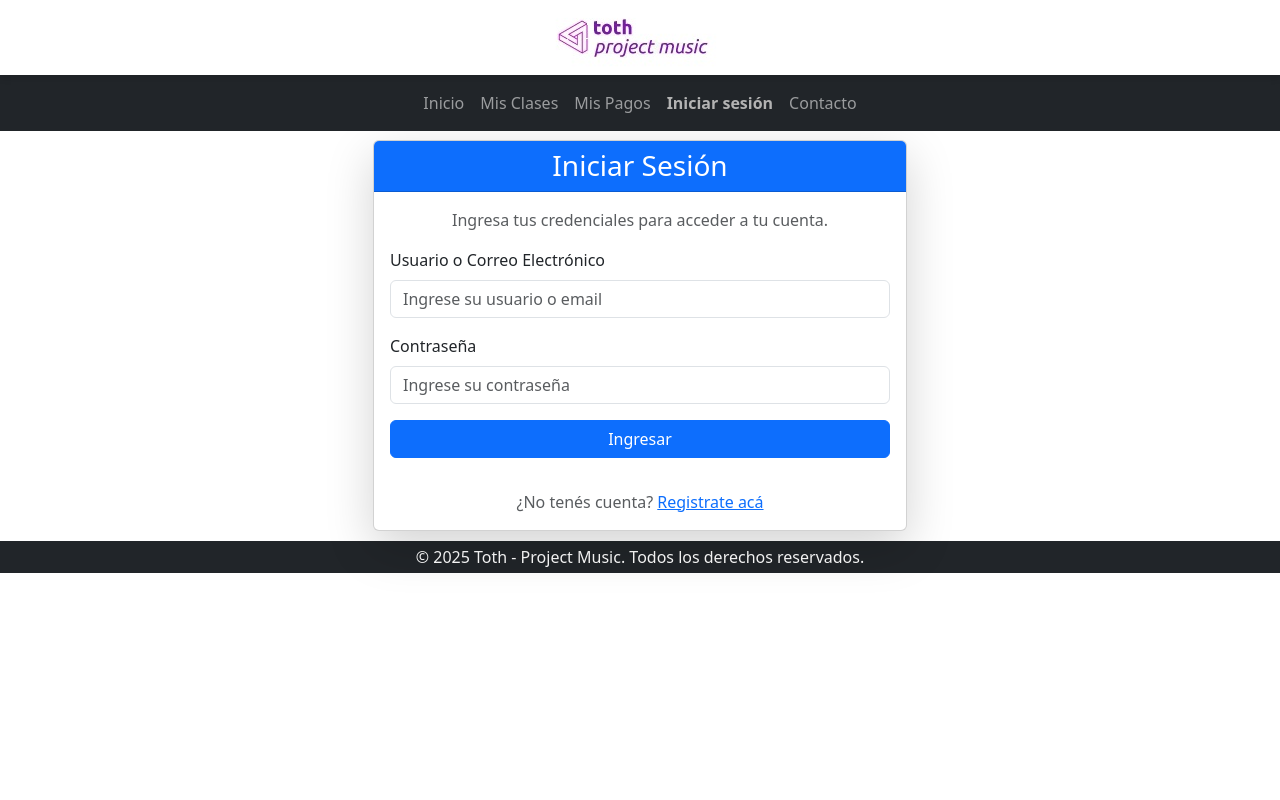
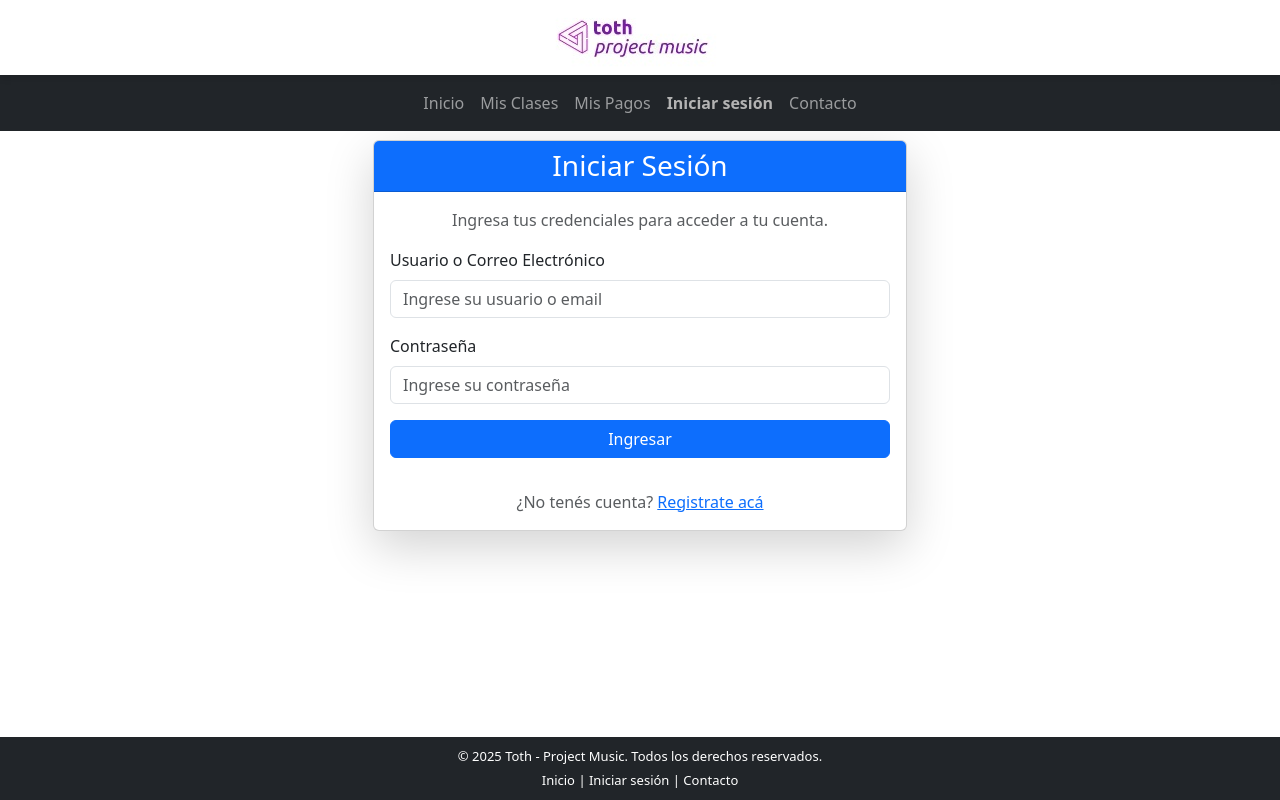
Before and after one commit to julianlods/toth, a Django app: a page that uses toth/templates/toth/base.html in a window 1280 px wide. Run offline with Django 5.2, Linux system fonts and the light colour scheme; some libraries are stand-ins or nearby versions.

Commit message:
Ajustes visuales en base.html y perfil. Corrección en views

```diff
--- a/toth/templates/toth/base.html
+++ b/toth/templates/toth/base.html
@@ -59,6 +59,10 @@
         .nav-link.active {
             font-weight: bold;
             color: #b3b3b3 !important; /* Un gris más claro para que resalte sin ser llamativo */
+        }
+
+        html {
+            overflow-y: scroll;
         }
     </style>
     <!-- Favicon -->
@@ -140,11 +144,26 @@
         {% block content %}
         {% endblock %}
     </main>
-    <footer class="bg-dark text-white text-center py-1 d-flex align-items-center justify-content-center">
+
+    <footer style="background-color: #212529; color: white; text-align: center; padding: 10px 0; font-size: 13px; position: fixed; bottom: 0; width: 100%;">
         <div class="container">
-            <p class="m-0">&copy; 2025 Toth - Project Music. Todos los derechos reservados.</p>
+            <div>&copy; 2025 Toth - Project Music. Todos los derechos reservados.</div>
+            <div class="mt-1">
+                {% if user.is_authenticated %}
+                    <a href="{% url 'toth:index' %}" class="text-white text-decoration-none">Inicio</a> |
+                    <a href="{% url 'toth:mis_clases' %}" class="text-white text-decoration-none">Mis Clases</a> |
+                    <a href="{% url 'toth:generar_pago' %}" class="text-white text-decoration-none">Mis Pagos</a> |
+                    <a href="{% url 'toth:perfil' %}" class="text-white text-decoration-none">Mi Perfil</a> |
+                    <a href="{% url 'toth:contacto' %}" class="text-white text-decoration-none">Contacto</a>
+                {% else %}
+                    <a href="{% url 'toth:index' %}" class="text-white text-decoration-none">Inicio</a> |
+                    <a href="{% url 'toth:login' %}" class="text-white text-decoration-none">Iniciar sesión</a> |
+                    <a href="{% url 'toth:contacto' %}" class="text-white text-decoration-none">Contacto</a>
+                {% endif %}
+            </div>
         </div>
     </footer>
+
     <script>
     function confirmarDesmarcar(event) {
         event.preventDefault(); // Evita que el formulario se envíe automáticamente
--- a/toth/templates/toth/perfil.html
+++ b/toth/templates/toth/perfil.html
@@ -2,7 +2,7 @@
 
 {% block content %}
 <div class="container mt-5" style="max-width: 720px;">
-    <h2 class="text-center mb-4 text-light bg-success p-3 rounded shadow-lg">Editar Perfil</h2>
+    <h3 class="text-center mb-4 text-light bg-success py-2 px-3 rounded shadow">Editar Perfil</h3>
 
     <!-- Navegación de pestañas -->
     <ul class="nav nav-tabs" id="editProfileTabs" role="tablist">
--- a/toth/views.py
+++ b/toth/views.py
@@ -186,7 +186,7 @@ def logout_view(request):
 @login_required
 def perfil_view(request):
     user = request.user
-    datos_personales = DatosPersonales.objects.get(usuario=user)
+    datos_personales, _ = DatosPersonales.objects.get_or_create(usuario=user)
 
     user_form = EditarPerfilForm(instance=user)
     datos_form = EditarDatosPersonalesForm(instance=datos_personales)
```
